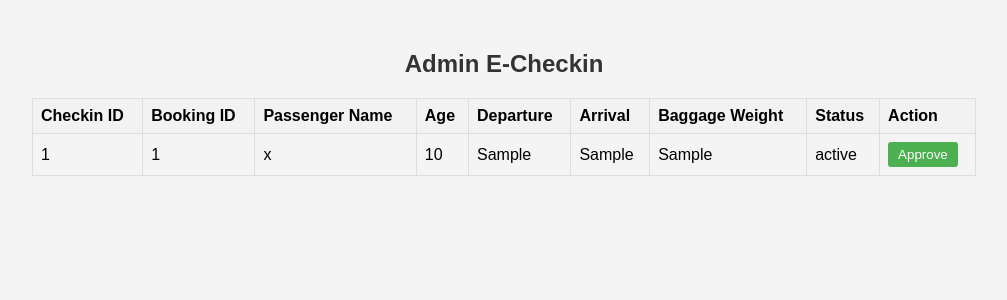
After one commit to onlyuuu/Project, a PHP site: page /admin/admin_e_checkin.php in a window 1280 px wide. The commit adds this page. Shown: the top 300 px of the page, without its empty margins (136-1143 px from the left). Run offline with PHP 8.4, Linux system fonts and the light colour scheme; tables that the repository leaves empty or names only in its code hold one stand-in row (values such as "Sample post").

Commit message:
E-Checkin added and Structured

```diff
--- /dev/null
+++ b/admin/admin_e_checkin.php
@@ -0,0 +1,114 @@
+<?php
+$host = "localhost";
+$user = "root";
+$password = "";
+$db = "project";
+
+$data = mysqli_connect($host, $user, $password, $db);
+
+if ($data == false) {
+    die("Connection failed: " . mysqli_connect_error());
+}
+
+if ($_SERVER["REQUEST_METHOD"] == "POST" && isset($_POST["approve"])) {
+    $checkinId = mysqli_real_escape_string($data, $_POST["checkin_id"]);
+
+    $updateQuery = "UPDATE e_checkin SET status = 'Approved' WHERE checkin_id = '$checkinId'";
+    $updateResult = mysqli_query($data, $updateQuery);
+
+    if (!$updateResult) {
+        echo "Error updating status: " . mysqli_error($data);
+    }
+}
+
+$query = "SELECT * FROM e_checkin";
+$result = mysqli_query($data, $query);
+?>
+
+<!DOCTYPE html>
+<html lang="en">
+<head>
+    <meta charset="UTF-8">
+    <meta name="viewport" content="width=device-width, initial-scale=1.0">
+    <title>Admin E-Checkin</title>
+    <style>
+        body {
+            font-family: 'Arial', sans-serif;
+            background-color: #f4f4f4;
+            text-align: center;
+            margin: 50px;
+        }
+
+        h2 {
+            color: #333;
+        }
+
+        table {
+            width: 80%;
+            margin: 20px auto;
+            border-collapse: collapse;
+        }
+
+        th, td {
+            border: 1px solid #ddd;
+            padding: 8px;
+            text-align: left;
+        }
+
+        th {
+            background-color: #f2f2f2;
+        }
+
+        form {
+            display: inline;
+        }
+
+        button {
+            background-color: #4CAF50;
+            color: white;
+            padding: 5px 10px;
+            border: none;
+            border-radius: 3px;
+            cursor: pointer;
+        }
+    </style>
+</head>
+<body>
+    <h2>Admin E-Checkin</h2>
+    <table>
+        <tr>
+            <th>Checkin ID</th>
+            <th>Booking ID</th>
+            <th>Passenger Name</th>
+            <th>Age</th>
+            <th>Departure</th>
+            <th>Arrival</th>
+            <th>Baggage Weight</th>
+            <th>Status</th>
+            <th>Action</th>
+        </tr>
+
+        <?php
+        while ($row = mysqli_fetch_assoc($result)) {
+            echo "<tr>
+                    <td>{$row['checkin_id']}</td>
+                    <td>{$row['booking_id']}</td>
+                    <td>{$row['passenger_name']}</td>
+                    <td>{$row['age']}</td>
+                    <td>{$row['departure']}</td>
+                    <td>{$row['arrival']}</td>
+                    <td>{$row['baggage_weight']}</td>
+                    <td>{$row['status']}</td>
+                    <td>
+                        <form method='post'>
+                            <input type='hidden' name='checkin_id' value='{$row['checkin_id']}'>
+                            <button type='submit' name='approve'>Approve</button>
+                        </form>
+                    </td>
+                </tr>";
+        }
+        ?>
+
+    </table>
+</body>
+</html>
--- a/login.php
+++ b/login.php
@@ -21,7 +21,7 @@ if ($_SERVER["REQUEST_METHOD"] == "POST") {
         $row = mysqli_fetch_array($result);
 
         if ($row["usertype"] == "user") {
-            header("location:user_home.php");
+            header("location:user/user_home.php");
         } elseif ($row["usertype"] == "admin") {
             header("location:admin_home.php");
         } else {
--- a/search_flights.php
+++ b/user/search_flights.php
@@ -78,8 +78,8 @@ if ($_SERVER["REQUEST_METHOD"] == "POST") {
                     <td>" . getAirlineName($row['airline_id']) . "</td>
                     <td>{$row['capacity']}</td>
                     <td>{$row['date']}</td>
-                    <td><a href='book_ticket.php?flight_id={$row['flight_id']}'>Book</a></td>
-                </tr>";
+                    <td><a href='booking.php?flight_id={$row['flight_id']}'>Book</a></td>
+                    </tr>";
         }
 
         echo "</table>";
```
Also changed, not shown: admin/admin_home.php (renamed from admin_home.php, +5 -2 lines), user/e_checkin_request.php (added, +99 -0 lines), view_bookings.php (deleted, +0 -93 lines), admin/add_flight.php (renamed from add_flight.php), admin/booking_details.php (renamed from booking_details.php), e_checkin_request.php (deleted), user/booking.php (renamed from booking.php), user/user_home.php (renamed from user_home.php).
